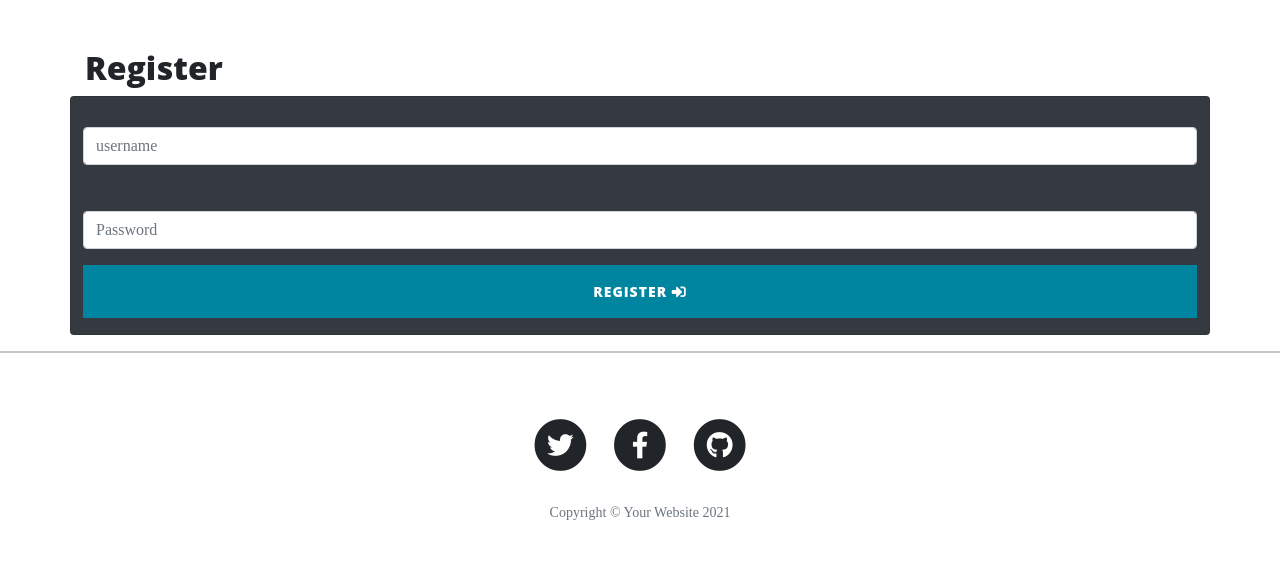
After one commit to Miszamm/ms-ktm, a Flask app: page /register in a window 1280 px wide. The commit adds this page. Shown: the part 533-1121 px from the top of the page. Run offline with Flask 2, Linux system fonts and the light colour scheme; some libraries are stand-ins or nearby versions.

Commit message:
Create Register template

```diff
--- a/app.py
+++ b/app.py
@@ -4,6 +4,7 @@ from flask import (
     redirect, request, session, url_for)
 from flask_pymongo import PyMongo
 from bson.objectid import ObjectId
+from werkzeug.security import generate_password_hash, check_password_hash
 if os.path.exists("env.py"):
     import env
 
@@ -18,25 +19,24 @@ mongo = PyMongo(app)
 
 
 @app.route("/")
-@app.route("/get_posts")
-def get_posts():
-    posts = mongo.db.posts.find()
-    return render_template("posts.html", posts=posts)
-
-
-@app.route("/index")
 def index():
     return render_template("index.html")
 
 
 @app.route("/about")
 def about():
-    return render_template("about.html")
+    return render_template("about.html", page_title="About")
 
 
-@app.route("/contact")
-def contact():
-    return render_template("contact.html")
+@app.route("/get_posts")
+def get_posts():
+    posts = mongo.db.posts.find()
+    return render_template("posts.html", posts=posts, page_title="Posts")
+
+
+@app.route("/register", methods=["GET", "POST"])
+def register():
+    return render_template("register.html", page_title="Register")
 
 
 if __name__ == "__main__":
--- a/templates/about.html
+++ b/templates/about.html
@@ -1,6 +1,6 @@
 {% extends "base.html"%}
 {% block content%}
-     <h2>About Page</h2>
+     <h2>{{ page_title }}</h2>
     <p>
         KTM AG (formerly KTM Sportmotorcycle AG) is an Austrian motorcycle and sports car manufacturer owned by Pierer
         Mobility AG and Indian manufacturer Bajaj Auto. It was formed in 1992 but traces its foundation to as early as 1934.
--- a/templates/base.html
+++ b/templates/base.html
@@ -33,7 +33,7 @@
             <a class="nav-link" href="{{ url_for('get_posts') }}">Sample Post</a>
           </li>
           <li class="nav-item">
-            <a class="nav-link" href="{{ url_for('contact') }}">Contact</a>
+            <a class="nav-link" href="{{ url_for('register') }}">Register</a>
           </li>
         </ul>
       </div>
--- a/templates/contact.html
+++ /dev/null
@@ -1,4 +0,0 @@
-{% extends "base.html"%}
-{% block content%}
-     <h2>Contact Page</h2>
- {% endblock%}
--- a/templates/posts.html
+++ b/templates/posts.html
@@ -1,6 +1,6 @@
 {% extends "base.html" %}
 {% block content %}
-    <h2>Posts</h2>
+    <h2>{{ page_title }}</h2>
     {% for post in posts %}
         {{ post.category_name }}<br>
         {{ post.title }}<br>
--- /dev/null
+++ b/templates/register.html
@@ -0,0 +1,31 @@
+{% extends "base.html"%}
+{% block content%}
+     <h2>{{ page_title }}</h2>
+
+    <div class="row">
+        <form class="card text-white bg-dark col s12 m8 offset-m2" method="POST" action="{{ url_for('register') }}" >
+            <div class="card-panel">
+                <div class="row">
+                    <div class=" mb-3">
+                        <label for="username" class="form-label"></label>
+                        <input id="username" type="username" name="username" class="form-control" placeholder="username">
+                    </div>
+                </div>
+                <div class="row">
+                    <div class=" mb-3">
+                        <label for="password" class="form-label"></label>
+                        <input id="password" type="password" name="password" class="form-control" placeholder="Password">
+                    </div>
+                </div>
+                <div class="row">
+                    <div class="d-grid gap-2 mb-3">
+                        <button class="btn btn-primary" type="button">
+                            Register <i class="fas fa-sign-in-alt"></i>
+                        </button>
+                    </div>
+                </div>
+            </div>
+        </form>
+    </div>
+
+ {% endblock%}
```
